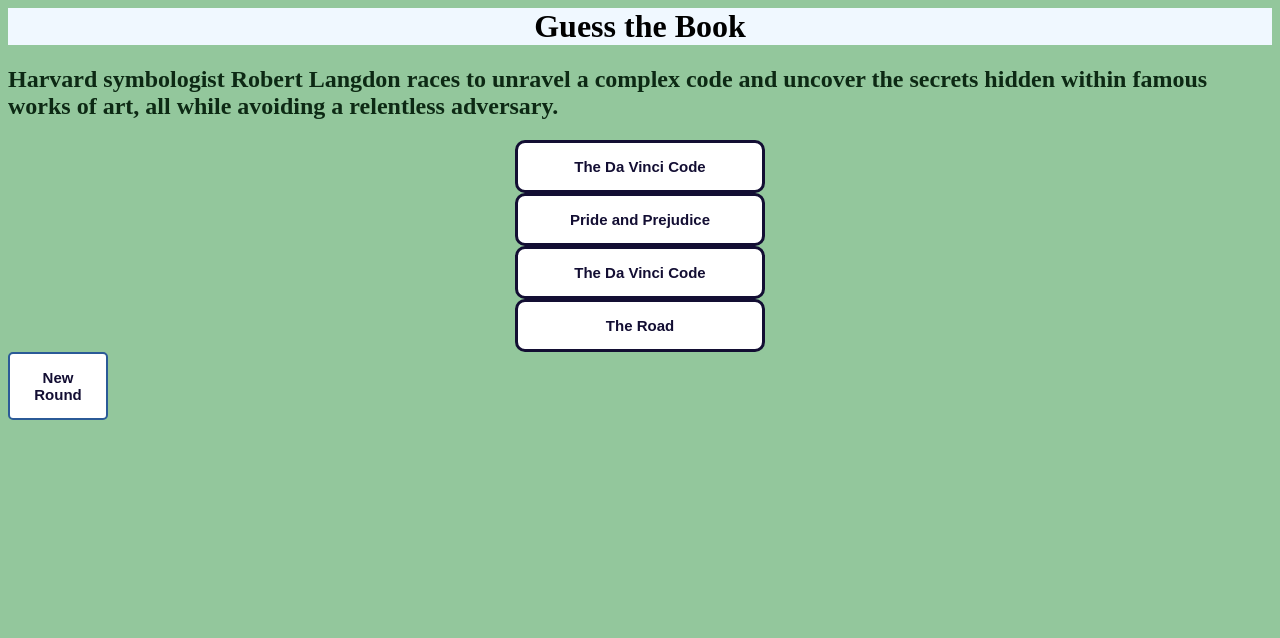
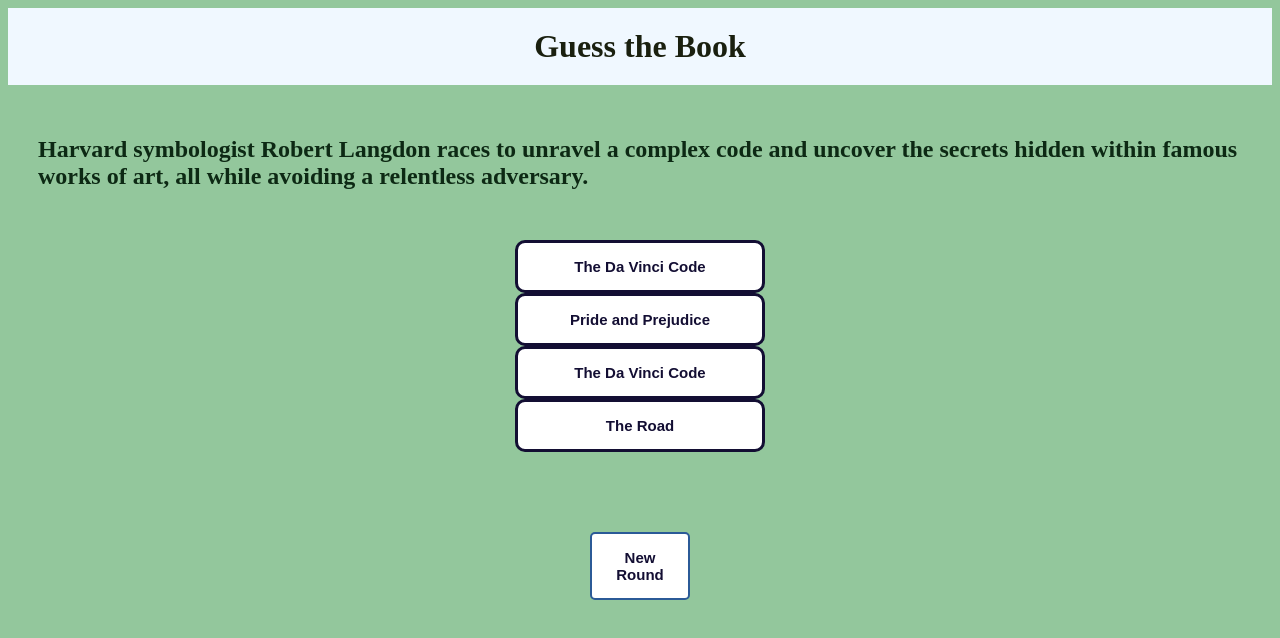
Before and after one commit to staten-island-tech/create-task-victoriabernadskiy, a plain HTML site: page index.html in a window 1280 px wide. Drawn offline with Linux system fonts and the light colour scheme.

Commit message:
prettier

```diff
--- a/main.js
+++ b/main.js
@@ -59,9 +59,9 @@
         DOMselectors.btns[index].addEventListener('click', (event) =>
         {
           if (event.target.textContent === correctTitle) {
-              result.textContent = 'Correct! Well done. Refresh to play again';
+              result.textContent = 'Correct! Well done.';
           } else {
-              result.textContent = `Incorrect. The correct title is: ${correctTitle}. Refresh to play again`;
+              result.textContent = `Incorrect. The correct title is: ${correctTitle}.`;
           }
         }
         )
--- a/style.css
+++ b/style.css
@@ -8,6 +8,9 @@
    flex-direction: column;
    justify-content: center;
    background-color: aliceblue;
+   padding: 20px;
+   font-weight: bold;
+   color: rgb(26, 32, 15);
 }
 
 .btn {
@@ -30,6 +33,7 @@
     display: flex;
     flex-direction: column;
     justify-content: center;
+    padding: 30px;
   }
 
 #result {
@@ -37,6 +41,9 @@
     display: flex;
     flex-direction: column;
     justify-content: center;
+    font-size: 20px;
+    font-weight: bold;
+    padding: 40px
   }
 
 #restart {
@@ -45,7 +52,10 @@
     width: 100px;
     padding: 15px;
     color: rgb(19, 14, 51);
-    position: relative;
+    align-items: center;
+    justify-content: center;
+    margin: auto;
+    display: flex;
     font-size: 15px;
     font-weight: bold;
     border: 2px solid rgb(43, 90, 151);
```
Also changed, not shown: img/pages.jpg (added).
